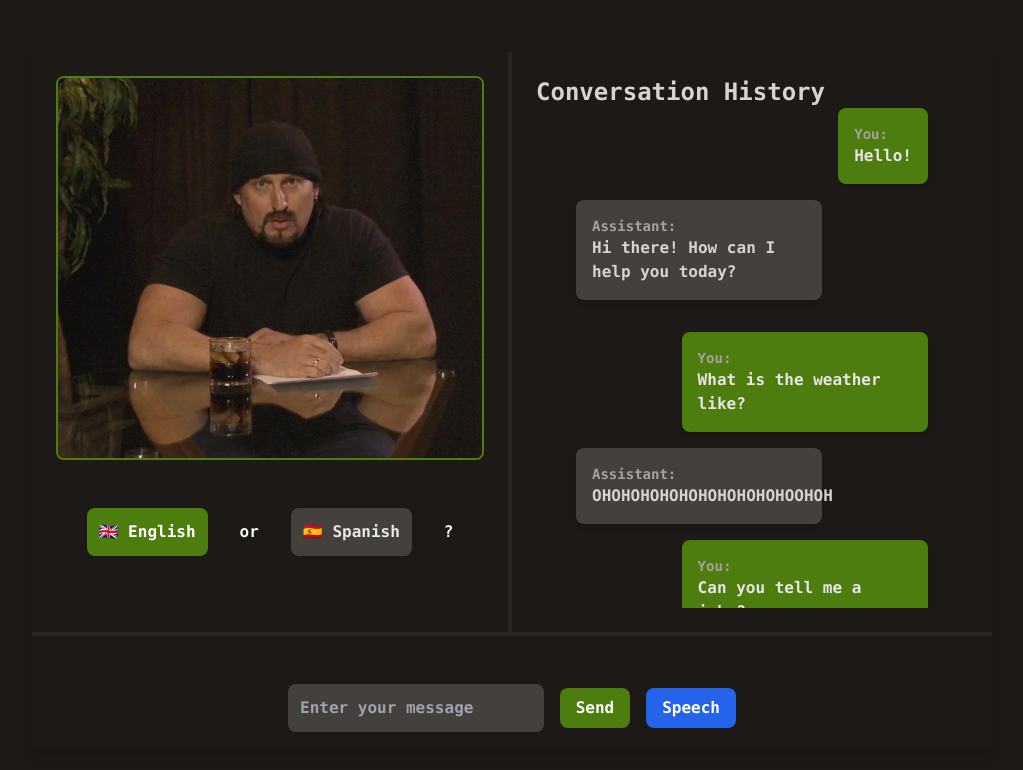
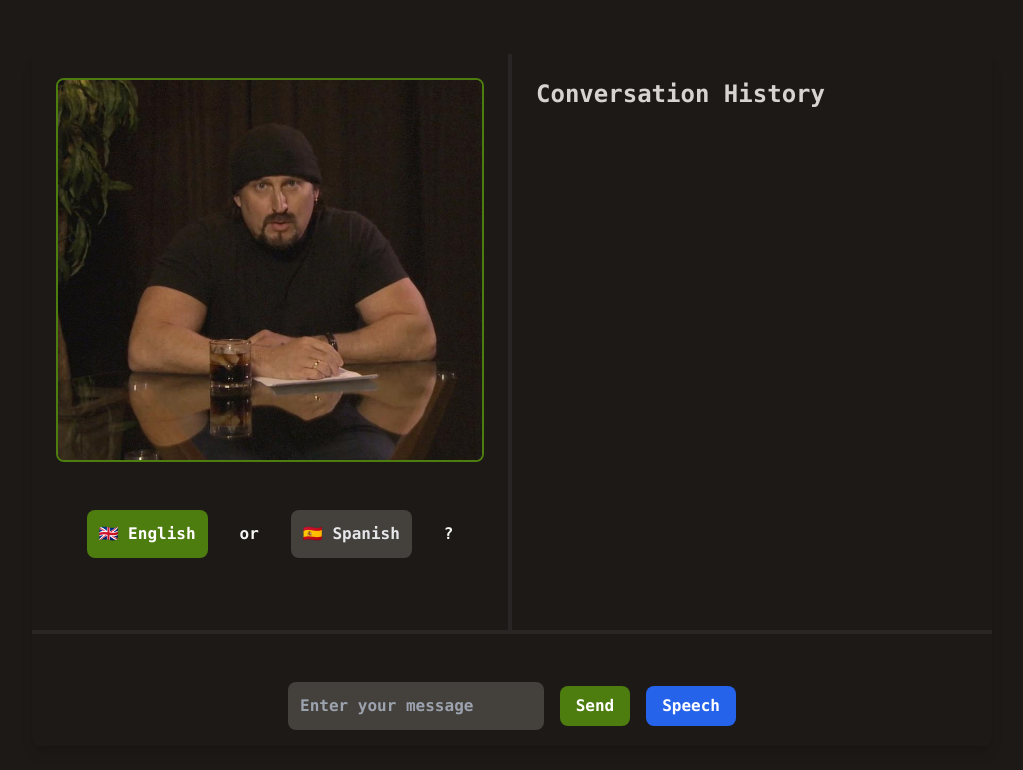
Before and after one commit to maciej-klimek/english-or-spanish, a React (Vite) app in the folder client/: page / in a window 1280 px wide. Shown: the top 770 px of the page, without its empty margins (128-1151 px from the left). Built offline with nearby package versions, Linux system fonts and the light colour scheme.

Commit message:
chat and Jef

```diff
--- a/client/src/App.tsx
+++ b/client/src/App.tsx
@@ -1,5 +1,6 @@
 import React, { useState } from "react";
 import julianImage from "./assets/julian.jpg";
+import jefImage from "./assets/jef.jpg";
 import MicrophoneButton from "./MicButton";
 
 const App: React.FC = () => {
@@ -7,22 +8,7 @@ const App: React.FC = () => {
   const [language, setLanguage] = useState<string>("English");
   const [conversationHistory, setConversationHistory] = useState<
     { user: string; response: string }[]
-  >([
-    { user: "Hello!", response: "Hi there! How can I help you today?" },
-    {
-      user: "What is the weather like?",
-      response: "OHOHOHOHOHOHOHOHOHOHOOHOH",
-    },
-    {
-      user: "Can you tell me a joke?",
-      response:
-        "Why don't scientists trust atoms? Because they make up everything!",
-    },
-    {
-      user: "What is the weather like?",
-      response: "IOIOIOOIOOIOIOIIOIIOIOIOOOIOOIOIO",
-    },
-  ]);
+  >([]);
   const [serverResponse, setServerResponse] = useState<string>("");
 
   const handleSubmit = async (): Promise<void> => {
@@ -47,7 +33,13 @@ const App: React.FC = () => {
       console.log("Associated Response:", parsedResponse);
       setConversationHistory((prevHistory) => [
         ...prevHistory,
-        { user: userInput, response: responseData.message },
+        {
+          user: userInput,
+          response:
+            parsedResponse.openAI_response.response_data +
+            "\n" +
+            parsedResponse.corrected_input.errors,
+        },
       ]);
       setUserInput("");
     } catch (error) {
@@ -65,8 +57,7 @@ const App: React.FC = () => {
           {/* left side */}
           <div className="flex flex-col items-center w-1/2 p-6 border-r-4 border-stone-800">
             <img
-              src={julianImage}
-              alt="Maklo"
+              src={language == "English" ? julianImage : jefImage}
               className="w-full h-96 rounded-lg border-2 border-lime-700 object-cover"
             />
             <div className="w-full mt-12 mb-12">
@@ -147,10 +138,7 @@ const App: React.FC = () => {
             Send
           </button>
           {/* Microphone Button for Speech Input */}
-          <MicrophoneButton
-            language={language}
-            onTranscriptChange={handleSpeechInputChange}
-          />
+          <MicrophoneButton onTranscriptChange={handleSpeechInputChange} />
         </div>
       </div>
     </div>
```
Also changed, not shown: client/src/assets/jef.jpg (added).
